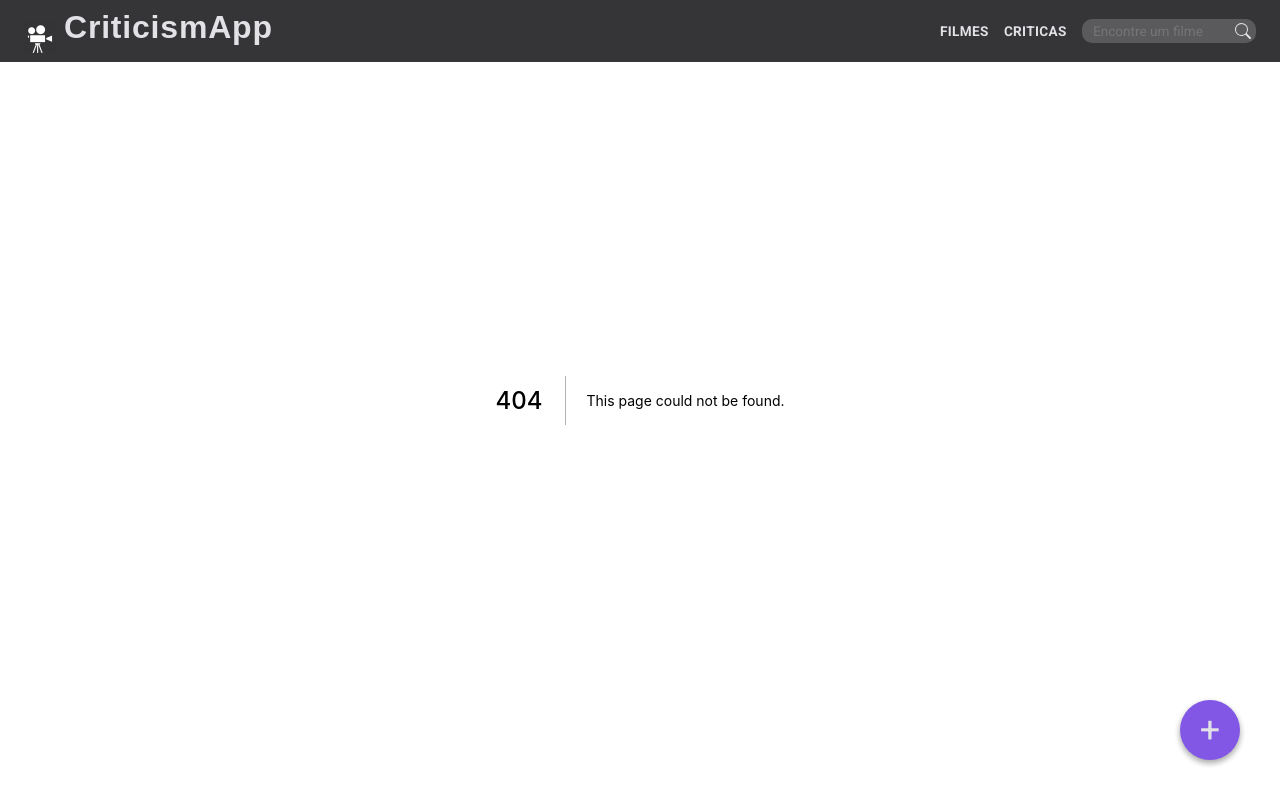
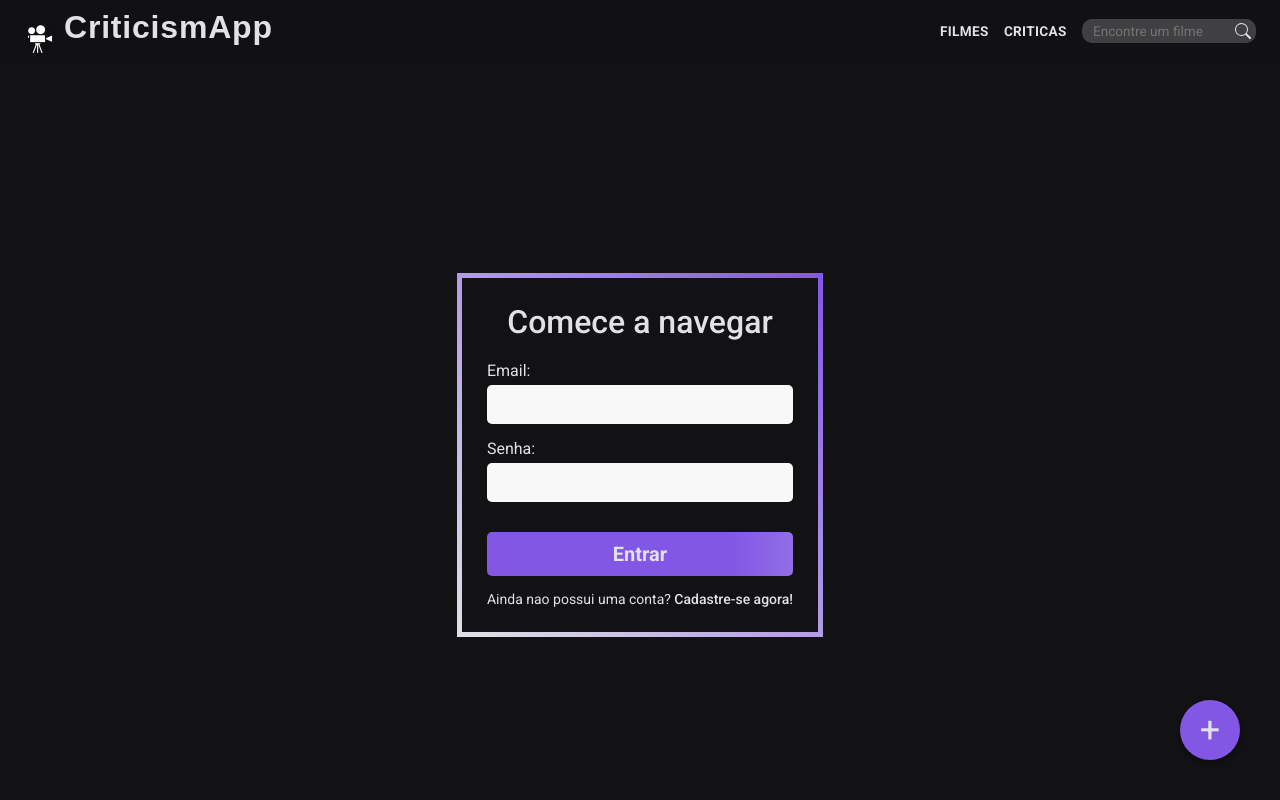
Before and after one commit to PedroPaiao/cristicism-app, a Next.js app: page /login in a window 1280 px wide. Before the commit this address had no page. Shown: the top 800 px of the page. Built offline with nearby package versions, Linux system fonts and the light colour scheme.

Commit message:
[NEW] login implementation

```diff
--- a/package.json
+++ b/package.json
@@ -10,6 +10,7 @@
   },
   "dependencies": {
     "@typescript-eslint/eslint-plugin": "^4.30.0",
+    "axios": "^0.24.0",
     "bootstrap": "^5.0.0-beta3",
     "eslint-config-standard": "^16.0.3",
     "eslint-plugin-import": "^2.22.1",
@@ -17,8 +18,10 @@
     "eslint-plugin-promise": "^4.2.1",
     "eslint-plugin-react": "^7.25.1",
     "next": "11.1.2",
+    "nookies": "^2.5.2",
     "react": "17.0.2",
     "react-dom": "17.0.2",
+    "react-hook-form": "^7.19.1",
     "react-icons": "^4.2.0"
   },
   "devDependencies": {
--- /dev/null
+++ b/src/components/LoginForm.tsx
@@ -0,0 +1,55 @@
+import React, { useContext } from 'react'
+import { useForm } from 'react-hook-form'
+import SignInData, { AuthContext } from '../contexts/AuthContext'
+import { LoginFormWrapper } from '../styles/components/loginform.style'
+
+interface InputValues {
+  email: string
+  password: string
+}
+
+export default function LoginForm(): JSX.Element {
+  const { register, handleSubmit } = useForm<InputValues>()
+  const { signIn } = useContext(AuthContext)
+
+  async function handleLogin(data: SignInData) {
+    console.log(data)
+    await signIn(data)
+  }
+
+  return (
+    <LoginFormWrapper>
+      <form onSubmit={handleSubmit(handleLogin)}>
+        <fieldset>
+          <h2>Comece a navegar</h2>
+          <div className="form-group">
+            <label htmlFor="email">Email:</label>
+            <br />
+            <input
+              {...register('email')}
+              type="email"
+              name="email"
+              id="email"
+            />
+          </div>
+
+          <div className="form-group">
+            <label htmlFor="password">Senha:</label>
+            <br />
+            <input
+              {...register('password')}
+              type="password"
+              name="password"
+              id="password"
+            />
+          </div>
+          <input type="submit" value="Entrar" />
+          <p>
+            Ainda nao possui uma conta?
+            <a href="/register"> Cadastre-se agora!</a>
+          </p>
+        </fieldset>
+      </form>
+    </LoginFormWrapper>
+  )
+}
--- /dev/null
+++ b/src/contexts/AuthContext.tsx
@@ -0,0 +1,57 @@
+import { createContext, useEffect, useState } from 'react'
+import { setCookie, parseCookies } from 'nookies'
+import Router from 'next/router'
+import { recoverUserInfo, signInRequest } from '../services/auth'
+
+interface User {
+  name: string
+  email: string
+}
+
+interface AuthContextType {
+  isAuthenticated: boolean
+  user: User
+  signIn: ({ email, password }: SignInData) => Promise<void>
+}
+
+interface SignInData {
+  email: string
+  password: string
+}
+
+export const AuthContext = createContext({} as AuthContextType)
+
+export function AuthProvider({ children }): JSX.Element {
+  const [user, setUser] = useState<User | null>(null)
+  const isAuthenticated = !!user
+
+  useEffect(() => {
+    const { 'nextauth.token': token } = parseCookies()
+    if (token) {
+      recoverUserInfo().then(response => {
+        setUser(response.user)
+      })
+    }
+  }, [])
+
+  async function signIn({ email, password }: SignInData) {
+    // fetch()
+    const { token, user } = await signInRequest({ email, password })
+
+    setCookie(undefined, 'nextauth-token', token, {
+      maxAge: 60 * 60 * 1 // 1 hora
+    })
+    setUser(user)
+
+    Router.push('/')
+  }
+
+  return (
+    // eslint-disable-next-line react/react-in-jsx-scope
+    <AuthContext.Provider value={{ user, isAuthenticated, signIn }}>
+      {children}
+    </AuthContext.Provider>
+  )
+}
+
+export default SignInData
--- a/src/pages/_app.tsx
+++ b/src/pages/_app.tsx
@@ -11,6 +11,7 @@ import theme from '../styles/theme'
 import { FloatActionButton } from '../styles/components/FloatActionButton'
 import { Modal } from '../components/CreateMovieModal'
 import { useModal } from '../services/useModal'
+import { AuthProvider } from '../contexts/AuthContext'
 
 const MyApp: React.FC<AppProps> = ({ Component, pageProps }) => {
   const { isShown, toggle } = useModal()
@@ -22,6 +23,7 @@ const MyApp: React.FC<AppProps> = ({ Component, pageProps }) => {
 
   return (
     <ThemeProvider theme={theme}>
+      <AuthProvider>
         <MainHeader></MainHeader>
         <Component {...pageProps} />
         <GlobalStyle />
@@ -33,6 +35,7 @@ const MyApp: React.FC<AppProps> = ({ Component, pageProps }) => {
           headerText={'Registre um novo filme'}
         />
         <MainFooter></MainFooter>
+      </AuthProvider>
     </ThemeProvider>
   )
 }
--- /dev/null
+++ b/src/pages/login.tsx
@@ -0,0 +1,17 @@
+import React from 'react'
+import LoginForm from '../components/LoginForm'
+
+const Login: React.FC = () => {
+  return (
+    <main>
+      <div className="container">
+        <div className="row justify-content-center">
+          <div className="col-12 col-md-8 col-lg-6">
+            <LoginForm />
+          </div>
+        </div>
+      </div>
+    </main>
+  )
+}
+export default Login
--- /dev/null
+++ b/src/services/auth.tsx
@@ -0,0 +1,25 @@
+interface SignInRequestData {
+  email: string
+  password: string
+}
+
+// eslint-disable-next-line @typescript-eslint/explicit-module-boundary-types
+export function signInRequest(data: SignInRequestData) {
+  return {
+    token:
+      'ae10bf0cafdb398f46100037d0f79f0074ae460b95a1a8a9161d344b7a7592824cbb541bbb51012ef77047969186ccf9b61e4d3522f734be15721ad050f8ac73',
+    user: {
+      name: 'hide pass',
+      email: 'hidepass@gmail.com'
+    }
+  }
+}
+// eslint-disable-next-line @typescript-eslint/explicit-module-boundary-types
+export async function recoverUserInfo() {
+  return {
+    user: {
+      name: 'hide pass',
+      email: 'hidepass@gmail.com'
+    }
+  }
+}
--- /dev/null
+++ b/src/styles/components/loginform.style.tsx
@@ -0,0 +1,109 @@
+import styled from 'styled-components'
+
+export const LoginFormWrapper = styled.div`
+  display: flex;
+  align-items: center;
+  justify-content: center;
+  height: 100vh;
+
+  * {
+    margin: 0;
+    padding: 0;
+    box-sizing: border-box;
+  }
+  form {
+    display: block;
+    position: relative;
+  }
+
+  form::after {
+    content: '';
+    display: block;
+    position: absolute;
+    top: -5px;
+    left: -5px;
+    right: -5px;
+    bottom: -5px;
+    z-index: 1;
+    background-image: linear-gradient(to bottom left, #8257e6, #e1e1e6);
+  }
+
+  fieldset {
+    position: relative;
+    display: block;
+    background-color: ${props => props.theme.colors.background};
+    padding: 25px;
+    z-index: 2;
+
+    h2 {
+      color: ${props => props.theme.colors.text};
+      margin-bottom: 20px;
+      text-align: center;
+    }
+
+    & > p {
+      font-size: 14px;
+      a {
+        text-decoration: none;
+        color: ${props => props.theme.colors.text};
+        font-weight: 500;
+        &:hover {
+          transition: 0.4s;
+          color: ${props => props.theme.colors.primary};
+        }
+      }
+    }
+  }
+
+  input,
+  button {
+    appearance: none;
+    background: none;
+    border: none;
+    outline: none;
+  }
+
+  .form-group {
+    display: block;
+    margin-bottom: 15px;
+
+    input {
+      display: block;
+      width: 100%;
+      background-color: #f8f8f8;
+      padding: 10px 15px;
+      border-radius: 5px;
+      transition: 0.4s;
+    }
+
+    label {
+      color: ${props => props.theme.colors.text};
+      margin-bottom: 5px;
+      transition: 0.4s;
+    }
+
+    &:focus-within label {
+      color: ${props => props.theme.colors.primary};
+    }
+  }
+
+  input[type='submit'] {
+    display: inline-block;
+    padding: 10px 15px;
+    border-radius: 5px;
+    cursor: pointer;
+    font-weight: 600;
+    font-size: 20px;
+    margin: 15px 0px;
+    width: 100%;
+    color: ${props => props.theme.colors.text};
+    background: linear-gradient(to right, #8257e6 40%, #8257e6 40%, #e1e1e6);
+    background-size: 200%;
+    background-position: 0%;
+    transition: 0.4s;
+
+    &:hover {
+      background-position: 45% 0%;
+    }
+  }
+`
```
Also changed, not shown: src/pages/index.tsx (+10 -1 lines), src/services/api.tsx (added, +17 -0 lines), 1 other file (tests, documents, lock files or other folders). Lines whose indentation alone changed are shown as unchanged.
